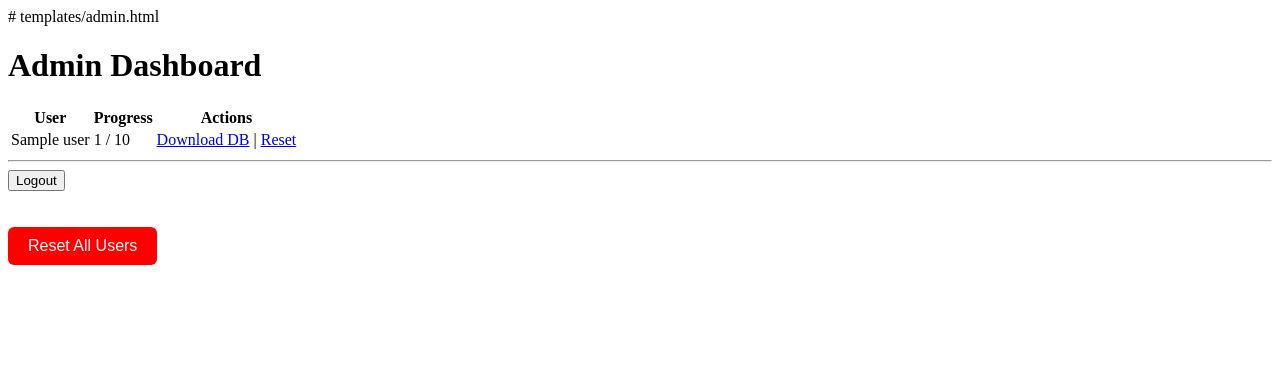
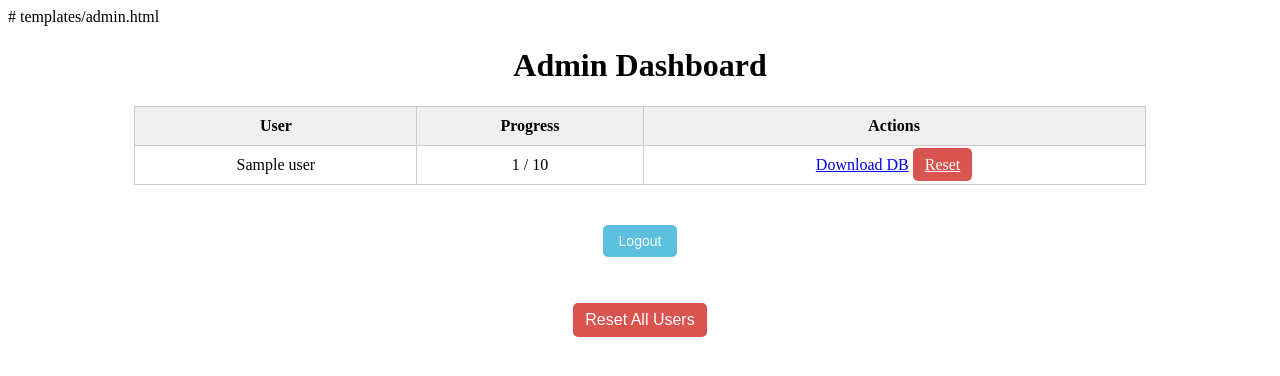
Before and after one commit to zzp-coder/GPRLabel, a FastAPI app: template templates/admin.html in a window 1280 px wide. Shown: the top 376 px of the page. Run offline with FastAPI, Linux system fonts and the light colour scheme; the template is opened without the code that fills it: most values are stand-ins (such as "Sample title", 1, 10 or a date in 2020).

Commit message:
adjust admin ui

```diff
--- a/templates/admin.html
+++ b/templates/admin.html
@@ -4,6 +4,45 @@
 <head>
     <title>Admin Dashboard</title>
     <link rel="stylesheet" href="/static/style.css">
+    <style>
+        table {
+            border-collapse: collapse;
+            width: 80%;
+            margin: 20px auto;
+        }
+        th, td {
+            border: 1px solid #ccc;
+            padding: 10px;
+            text-align: center;
+        }
+        th {
+            background-color: #f0f0f0;
+        }
+        .reset-button, .reset-all-button {
+            background-color: #d9534f;
+            color: white;
+            padding: 8px 12px;
+            border: none;
+            border-radius: 5px;
+            cursor: pointer;
+        }
+        .reset-all-button {
+            margin-top: 30px;
+            font-size: 16px;
+        }
+        .logout-button {
+            margin-top: 20px;
+            background-color: #5bc0de;
+            color: white;
+            padding: 8px 16px;
+            font-size: 14px;
+            border: none;
+            border-radius: 5px;
+        }
+        h1 {
+            text-align: center;
+        }
+    </style>
 </head>
 <body>
     <h1>Admin Dashboard</h1>
@@ -21,21 +60,22 @@
                 <td>{{ stat.user }}</td>
                 <td>{{ stat.count }} / {{ stat.total }}</td>
                 <td>
-                    <a href="/download_db/{{ stat.user }}">Download DB</a> |
-                    <a href="/admin/reset_user/{{ stat.user }}" onclick="return confirm('Are you sure you want to reset this user?')">Reset</a>
+                    <a href="/download_db/{{ stat.user }}">Download DB</a>
+                    <a class="reset-button" href="/admin/reset_user/{{ stat.user }}" onclick="return confirm('Reset {{ stat.user }}?')">Reset</a>
                 </td>
             </tr>
         {% endfor %}
         </tbody>
     </table>
 
-    <hr>
-    <form action="/logout" method="get">
-        <button type="submit">Logout</button>
-    </form>
+    <div style="text-align: center;">
+        <form action="/logout" method="get">
+            <button type="submit" class="logout-button">Logout</button>
+        </form>
 
-    <form action="/admin/reset_all" method="get" onsubmit="return confirm('Are you sure you want to reset ALL users?')">
-        <button type="submit" style="margin-top: 20px; background-color: red; color: white; padding: 10px 20px; font-size: 16px; border: none; border-radius: 6px; cursor: pointer;">Reset All Users</button>
-    </form>
+        <form action="/admin/reset_all" method="get" onsubmit="return confirm('Reset ALL users?')">
+            <button type="submit" class="reset-all-button">Reset All Users</button>
+        </form>
+    </div>
 </body>
 </html>
```
